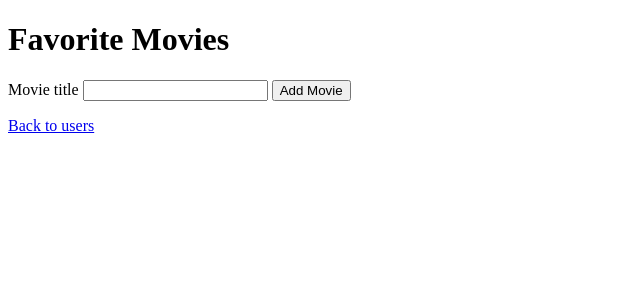
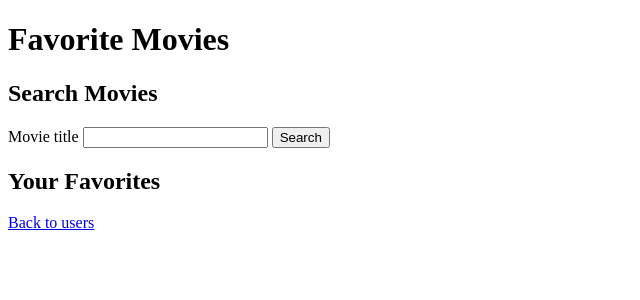
Before and after one commit to DanielMS616/MoviWebApp, a Flask app: page /users/1/movies in a window 1280 px wide. Shown: the part 98-398 px from the top of the page, without its empty margins (0-640 px from the left). Run offline with Flask 3, Linux system fonts and the light colour scheme.

Commit message:
Add OMDb movie search and selection flow

```diff
--- a/app.py
+++ b/app.py
@@ -74,14 +74,22 @@ def get_movies(user_id):
     )
 
 
-@app.route("/users/<int:user_id>/movies", methods=["POST"])
-def add_movie(user_id):
-    """Adds a movie to a user's list using data from OMDb."""
+@app.route(
+    "/users/<int:user_id>/movies/search",
+    methods=["GET"]
+)
+def search_movies(user_id):
+    """Searches OMDb for movies matching the user's search query."""
 
-    title = request.form.get("title", "").strip()
+    query = request.args.get("query", "").strip()
+    movies = data_manager.get_movies(user_id)
 
-    if not title:
-        return redirect(url_for("get_movies", user_id=user_id))
+    if not query:
+        return render_template(
+            "movies.html",
+            movies=movies,
+            user_id=user_id
+        )
 
     api_key = os.getenv("OMDB_API_KEY")
 
@@ -93,8 +101,9 @@ def add_movie(user_id):
             "https://www.omdbapi.com/",
             params={
                 "apikey": api_key,
-                "t": title,
-                "type": "movie"
+                "s": query,
+                "type": "movie",
+                "page": 1
             },
             timeout=10
         )
@@ -102,7 +111,81 @@ def add_movie(user_id):
         response.raise_for_status()
 
     except requests.RequestException as error:
-        print(f"OMDb request failed: {error}")
+        print(f"OMDb search request failed: {error}")
+
+        return "Could not connect to OMDb.", 502
+
+    search_data = response.json()
+
+    if search_data.get("Response") == "False":
+        omdb_error = search_data.get("Error", "")
+
+        if omdb_error == "Too many results.":
+            search_error = (
+                "Too many results. Please refine your search."
+            )
+        else:
+            search_error = "No movies found."
+
+        return render_template(
+            "movies.html",
+            movies=movies,
+            user_id=user_id,
+            query=query,
+            search_results=[],
+            total_results=0,
+            search_error=search_error
+        )
+
+    search_results = search_data.get("Search", [])
+    total_results = int(
+        search_data.get("totalResults", 0)
+    )
+
+    return render_template(
+        "movies.html",
+        movies=movies,
+        user_id=user_id,
+        query=query,
+        search_results=search_results,
+        total_results=total_results,
+        search_error=None
+    )
+
+
+@app.route(
+    "/users/<int:user_id>/movies",
+    methods=["POST"]
+)
+def add_movie(user_id):
+    """Adds a selected OMDb movie to a user's favorite movies."""
+
+    imdb_id = request.form.get("imdb_id", "").strip()
+
+    if not imdb_id:
+        return redirect(
+            url_for("get_movies", user_id=user_id)
+        )
+
+    api_key = os.getenv("OMDB_API_KEY")
+
+    if not api_key:
+        return "OMDb API key is not configured.", 500
+
+    try:
+        response = requests.get(
+            "https://www.omdbapi.com/",
+            params={
+                "apikey": api_key,
+                "i": imdb_id
+            },
+            timeout=10
+        )
+
+        response.raise_for_status()
+
+    except requests.RequestException as error:
+        print(f"OMDb movie request failed: {error}")
 
         return "Could not connect to OMDb.", 502
 
@@ -110,6 +193,9 @@ def add_movie(user_id):
 
     if movie_data.get("Response") == "False":
         return "Movie could not be found.", 404
+
+    if movie_data.get("Type") != "movie":
+        return "Selected result is not a movie.", 400
 
     movie = Movie(
         name=movie_data["Title"],
@@ -121,7 +207,9 @@ def add_movie(user_id):
 
     data_manager.add_movie(movie)
 
-    return redirect(url_for("get_movies", user_id=user_id))
+    return redirect(
+        url_for("get_movies", user_id=user_id)
+    )
 
 
 @app.route(
--- a/templates/movies.html
+++ b/templates/movies.html
@@ -3,21 +3,88 @@
 {% block content %}
     <h1>Favorite Movies</h1>
 
+    <section>
+        <h2>Search Movies</h2>
+
         <form
-        action="{{ url_for('add_movie', user_id=user_id) }}"
-        method="post"
+            action="{{ url_for('search_movies', user_id=user_id) }}"
+            method="get"
         >
-        <label for="title">Movie title</label>
+            <label for="query">Movie title</label>
 
             <input
                 type="text"
-            id="title"
-            name="title"
+                id="query"
+                name="query"
+                value="{{ query | default('') }}"
                 required
             >
 
-        <button type="submit">Add Movie</button>
+            <button type="submit">Search</button>
         </form>
+    </section>
+
+    {% if query is defined and query %}
+        <section>
+            <h2>Search Results</h2>
+
+            {% if search_error %}
+                <p>{{ search_error }}</p>
+
+            {% elif search_results %}
+                <p>
+                    {{ total_results }} movies found.
+
+                    {% if total_results > search_results | length %}
+                        Showing the first
+                        {{ search_results | length }}
+                        results.
+                    {% endif %}
+                </p>
+
+                <ul class="search-results">
+                    {% for result in search_results %}
+                        <li class="search-result">
+                            <h3>{{ result.Title }}</h3>
+
+                            <p>Year: {{ result.Year }}</p>
+
+                            {% if result.Poster != "N/A" %}
+                                <img
+                                    src="{{ result.Poster }}"
+                                    alt="Poster for {{ result.Title }}"
+                                >
+                            {% endif %}
+
+                            <form
+                                action="{{ url_for(
+                                    'add_movie',
+                                    user_id=user_id
+                                ) }}"
+                                method="post"
+                            >
+                                <input
+                                    type="hidden"
+                                    name="imdb_id"
+                                    value="{{ result.imdbID }}"
+                                >
+
+                                <button type="submit">
+                                    Add Movie
+                                </button>
+                            </form>
+                        </li>
+                    {% endfor %}
+                </ul>
+
+            {% else %}
+                <p>No movies found.</p>
+            {% endif %}
+        </section>
+    {% endif %}
+
+    <section>
+        <h2>Your Favorites</h2>
 
         <ul class="movie-list">
             {% for movie in movies %}
@@ -52,7 +119,9 @@
                             required
                         >
 
-                    <button type="submit">Update Movie</button>
+                        <button type="submit">
+                            Update Movie
+                        </button>
                     </form>
 
                     <form
@@ -63,11 +132,14 @@
                         ) }}"
                         method="post"
                     >
-                    <button type="submit">Delete Movie</button>
+                        <button type="submit">
+                            Delete Movie
+                        </button>
                     </form>
                 </li>
             {% endfor %}
         </ul>
+    </section>
 
     <a href="{{ url_for('index') }}">Back to users</a>
 {% endblock %}
```
Lines whose indentation alone changed are shown as unchanged.
